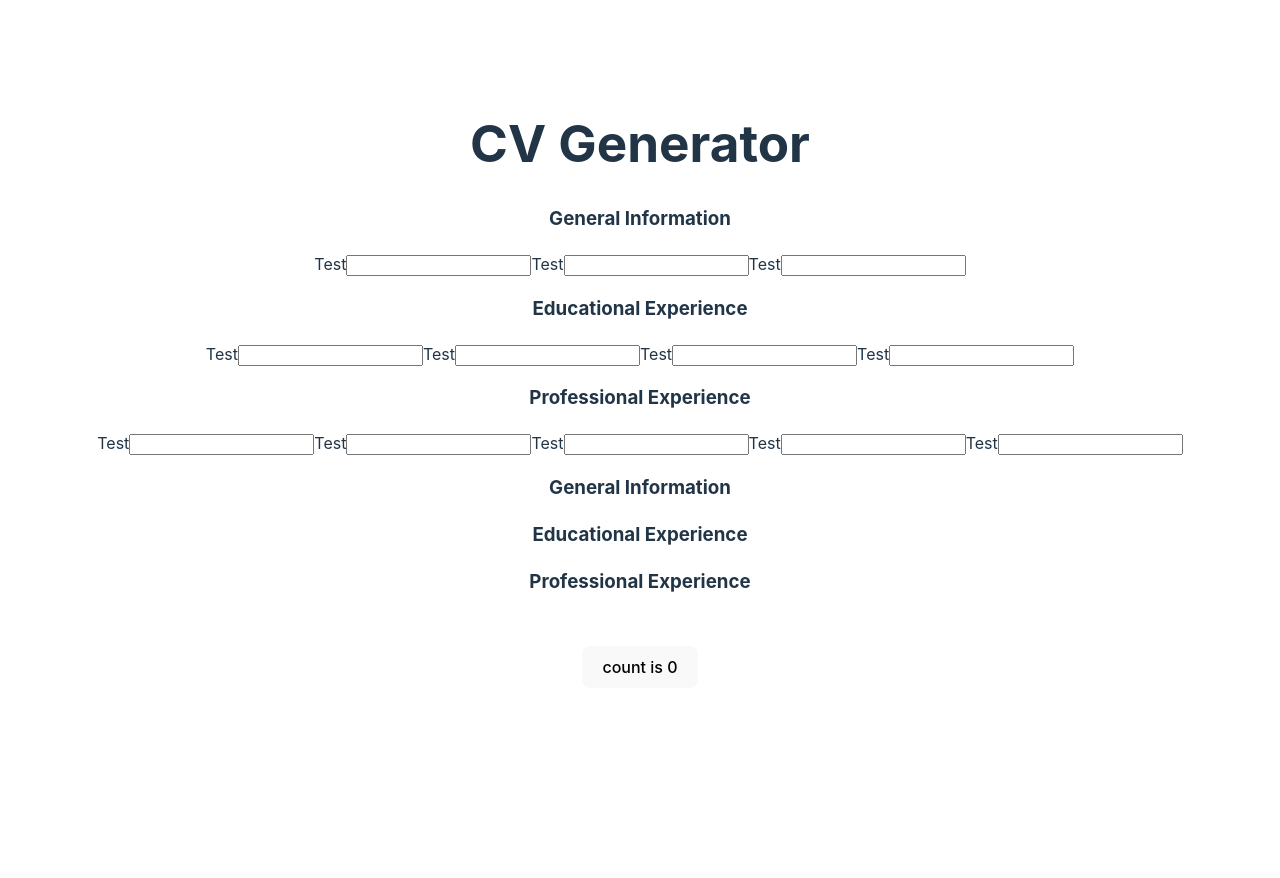
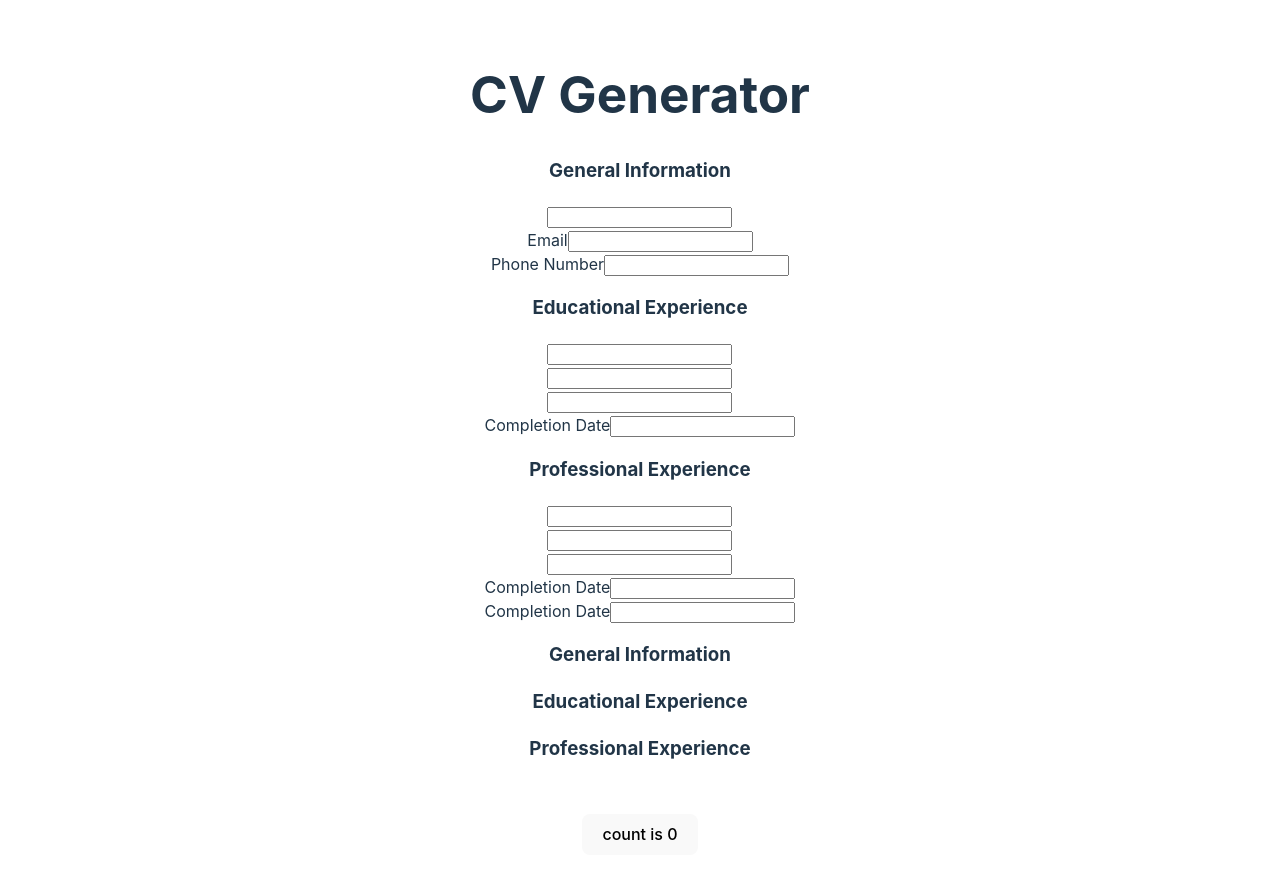
Before and after one commit to BrwnStallion/cv-application, a React (Vite) app: page / in a window 1280 px wide. Shown: the top 878 px of the page. Before the commit the page ends 800 px from the top, so only its background shows below. Built offline with nearby package versions, Linux system fonts and the light colour scheme.

Commit message:
feat: add switch for robust Input use cases
Allow components to pass type, subType, parentSection props to Inputs.

```diff
--- a/src/components/Input.jsx
+++ b/src/components/Input.jsx
@@ -1,11 +1,76 @@
 import React from "react";
 import { useState } from "react";
 
-function Input({ type }) {
+function Input({ type, subType, parentSection }) {
+  /*
+  type: name, email, phone, text, date, checkbox
+  subType: school, degreeType, degreeName, employer, position, resp, startDate,
+  endDate
+  parentSection: school, work
+  */
+  let inputControl;
+  switch (type) {
+    case "name":
+      inputControl = (
+        <>
+          <label for="name">Full Name</label>
+          <input type="text" id="name" name="name"></input>
+        </>
+      );
+      break;
+    case "email":
+      inputControl = (
+        <>
+          <label for="email">Email</label>
+          <input type="email" id="email" name="email"></input>
+        </>
+      );
+      break;
+    case "phone":
+      inputControl = (
+        <>
+          <label for="phone">Phone Number</label>
+          <input type="tel" id="phone" name="phone"></input>
+        </>
+      );
+      break;
+    case "text":
+      inputControl = (
+        <>
+          <label for={subType}></label>
+          <input type="text" id={subType} name={subType}></input>
+        </>
+      );
+      break;
+    case "date":
+      inputControl = (
+        <>
+          <label for={subType}>
+            {subType === "startDate" ? "Start Date" : "Completion Date"}
+          </label>
+          <input type="text" id={subType} name={subType}></input>
+        </>
+      );
+      break;
+    case "checkbox":
+      inputControl = (
+        <>
+          <input
+            type="checkbox"
+            id="current"
+            name="current"
+            value="current"
+          ></input>
+          <label for="current">
+            Current {parentSection === "school" ? "School" : "Employer"}
+          </label>
+        </>
+      );
+      break;
+  }
   return (
     <>
-      <label>Test</label>
-      <input type="text"></input>
+      <div className={"input " + type}>{inputControl}</div>
     </>
   );
   /*
```
